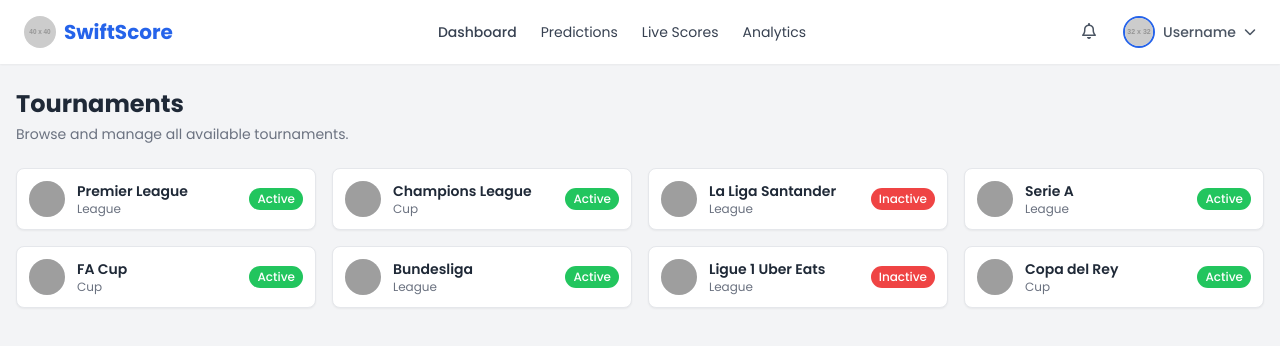
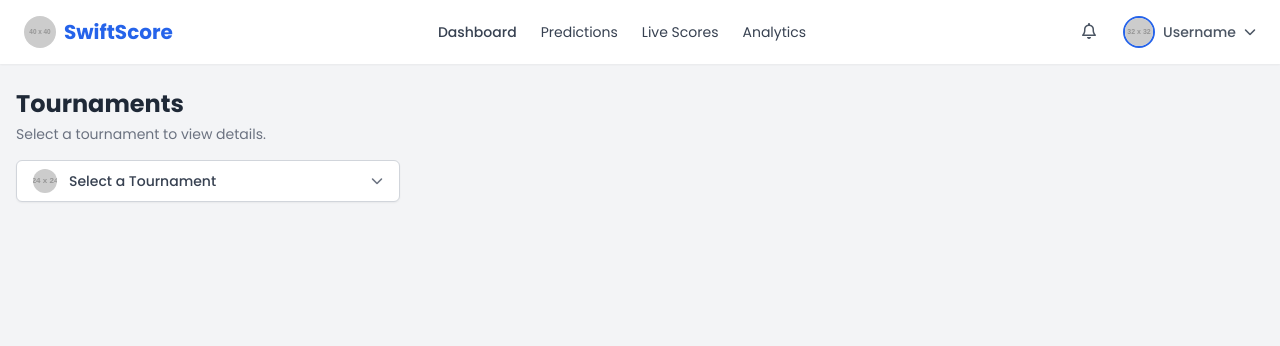
Before and after one commit to efeurhobobullish/SwiftScore, a website: page public/matches.html in a window 1280 px wide. Drawn offline with nearby package versions, Linux system fonts and the light colour scheme; grey boxes are pictures that could not be loaded; placeholder pictures from the web are drawn by us.

Commit message:
Update matches.html

```diff
--- a/public/matches.html
+++ b/public/matches.html
@@ -27,74 +27,24 @@
         }
     </script>
     <style>
-        .status-badge {
-            color: white;
-            border-radius: 9999px; /* CHANGED: For a pill shape */
-            padding: 2px 8px;
-            font-size: 0.75rem; /* CHANGED */
-            font-weight: 500; /* CHANGED */
-            white-space: nowrap;
+        /* CSS is now minimal as Tailwind handles most styling */
+        body {
+            font-family: 'Poppins', sans-serif;
         }
         .loader {
-            border: 4px solid #f3f3f3; /* CHANGED */
+            border: 3px solid #f3f3f3;
             border-radius: 50%;
-            border-top: 4px solid #2563EA; /* CHANGED */
-            width: 40px; /* CHANGED */
-            height: 40px; /* CHANGED */
+            border-top: 3px solid #2563EA;
+            width: 24px;
+            height: 24px;
             animation: spin 1s linear infinite;
-            margin: 0 auto;
         }
         @keyframes spin {
             0% { transform: rotate(0deg); }
             100% { transform: rotate(360deg); }
         }
-        body {
-            font-family: 'Poppins', sans-serif;
-            /* REMOVED: font-size: 0.8rem; Let the browser default be 1rem */
-        }
-
-        .dropdown-menu {
-            display: none;
-        }
-        .dropdown-menu.active {
-            display: block;
-        }
-
-        .tournaments-container {
-            display: grid;
-            grid-template-columns: repeat(auto-fill, minmax(240px, 1fr)); /* CHANGED: Increased min width */
-            gap: 1rem; /* CHANGED: Increased gap */
-        }
-        .tournament-item {
-            display: flex;
-            align-items: center;
-            padding: 0.75rem; /* CHANGED */
-            border-radius: 0.5rem; /* CHANGED */
-            background-color: #ffffff;
-            box-shadow: 0 1px 2px rgba(0, 0, 0, 0.05);
-            border: 1px solid #e5e7eb;
-            /* REMOVED: fixed height to be more flexible */
-            font-size: 0.875rem; /* CHANGED */
-            transition: box-shadow 0.2s ease-in-out;
-        }
-        .tournament-item:hover {
-            box-shadow: 0 4px 6px rgba(0, 0, 0, 0.1); /* CHANGED */
-        }
-        .tournament-logo {
-            width: 36px; /* CHANGED */
-            height: 36px; /* CHANGED */
-            object-fit: cover;
-            border-radius: 50%;
-            margin-right: 0.75rem; /* CHANGED */
-            background-color: #f3f4f6;
-        }
-
-        .mobile-menu {
-            display: none;
-        }
-        .mobile-menu.active {
-            display: block;
-        }
+        .dropdown-menu { display: none; }
+        .dropdown-menu.active { display: block; }
     </style>
 </head>
 <body class="bg-light">
@@ -104,19 +54,15 @@
                 <img src="https://placehold.co/40x40/2563EA/FFFFFF?text=SS" alt="SwiftScore Logo" class="h-8 w-8 rounded-full mr-2">
                 <h1 class="text-xl font-bold text-primary">SwiftScore</h1>
             </div>
-
             <nav class="hidden sm:flex items-center space-x-6">
                 <a href="#" class="text-gray-700 hover:text-primary transition-colors duration-200 text-sm font-medium">Dashboard</a>
                 <a href="#" class="text-gray-700 hover:text-primary transition-colors duration-200 text-sm">Predictions</a>
                 <a href="#" class="text-gray-700 hover:text-primary transition-colors duration-200 text-sm">Live Scores</a>
                 <a href="#" class="text-gray-700 hover:text-primary transition-colors duration-200 text-sm">Analytics</a>
             </nav>
-
             <div class="flex items-center space-x-4">
-                <button class="p-2 text-gray-600 hover:text-primary transition-colors duration-200">
-                    <i class="fa-regular fa-bell h-5 w-5"></i>
-                </button>
-                 <div class="relative group">
+                <button class="p-2 text-gray-600 hover:text-primary transition-colors duration-200"><i class="fa-regular fa-bell h-5 w-5"></i></button>
+                <div class="relative group">
                      <button id="profile-menu-button" class="flex items-center space-x-2 text-gray-600 hover:text-primary transition-colors duration-200">
                          <img src="https://placehold.co/32x32" alt="User Profile" class="h-8 w-8 rounded-full border-2 border-primary">
                          <span class="hidden sm:block text-sm font-medium">Username</span>
@@ -128,10 +74,7 @@
                          <a href="#" class="block px-4 py-2 text-sm text-red-600 hover:bg-gray-100">Sign Out</a>
                      </div>
                  </div>
-
-                <button id="mobile-menu-button" class="sm:hidden p-2 text-gray-600 hover:text-primary transition-colors duration-200">
-                    <i class="fa-solid fa-bars h-5 w-5"></i>
-                </button>
+                <button id="mobile-menu-button" class="sm:hidden p-2 text-gray-600 hover:text-primary transition-colors duration-200"><i class="fa-solid fa-bars h-5 w-5"></i></button>
             </div>
         </div>
         <div id="mobile-menu" class="mobile-menu sm:hidden bg-white shadow py-2 px-4 mt-2 border-t border-gray-100">
@@ -145,116 +88,128 @@
     </header>
 
     <main class="container mx-auto px-4 py-6">
-        <div class="mb-6">
+        <div class="mb-4">
             <h2 class="text-2xl font-bold text-gray-800">Tournaments</h2>
-            <p class="text-sm text-gray-500 mt-1">Browse and manage all available tournaments.</p>
+            <p class="text-sm text-gray-500 mt-1">Select a tournament to view details.</p>
         </div>
 
-        <div id="tournaments-container" class="tournaments-container">
-            </div>
+        <div id="tournament-selector" class="relative w-full max-w-sm">
+            <button id="dropdown-button" class="flex items-center justify-between w-full bg-white border border-gray-300 rounded-md shadow-sm px-4 py-2 text-left cursor-pointer focus:outline-none focus:ring-2 focus:ring-primary">
+                <div class="flex items-center">
+                    <img id="selected-logo" src="https://placehold.co/24x24/f0f0f0/999999?text=?" alt="Selected tournament" class="h-6 w-6 rounded-full mr-3">
+                    <span id="selected-name" class="text-sm font-medium text-gray-700">Select a Tournament</span>
+                </div>
+                <i class="fa-solid fa-chevron-down text-gray-500 text-xs"></i>
+            </button>
+
+            <div id="dropdown-menu-list" class="hidden absolute mt-1 w-full bg-white shadow-lg border rounded-md z-10 max-h-60 overflow-y-auto">
+                </div>
+        </div>
+
     </main>
 
     <script>
         document.addEventListener('DOMContentLoaded', () => {
-            const tournamentsContainer = document.getElementById('tournaments-container');
+            // Dropdown elements
+            const selector = document.getElementById('tournament-selector');
+            const button = document.getElementById('dropdown-button');
+            const menu = document.getElementById('dropdown-menu-list');
+            const selectedName = document.getElementById('selected-name');
+            const selectedLogo = document.getElementById('selected-logo');
+
+            // Header menu elements (unchanged)
             const mobileMenuButton = document.getElementById('mobile-menu-button');
             const mobileMenu = document.getElementById('mobile-menu');
             const profileMenuButton = document.getElementById('profile-menu-button');
             const profileMenu = document.getElementById('profile-menu');
 
             const showLoadingSpinner = () => {
-                tournamentsContainer.innerHTML = `
-                    <div class="col-span-full text-center p-8"> <div class="loader"></div>
-                        <p class="mt-4 text-gray-600 text-sm">Loading tournaments...</p> </div>
+                menu.innerHTML = `
+                    <div class="flex items-center justify-center p-4">
+                        <div class="loader"></div>
+                        <span class="ml-2 text-sm text-gray-500">Loading...</span>
+                    </div>
                 `;
             };
 
             const renderTournaments = (tournaments) => {
-                tournamentsContainer.innerHTML = '';
+                menu.innerHTML = ''; // Clear previous content
                 if (!tournaments || tournaments.length === 0) {
-                    tournamentsContainer.innerHTML = '<p class="text-gray-500 text-center p-8 text-sm">No tournaments found.</p>'; // CHANGED
+                    menu.innerHTML = '<div class="p-4 text-sm text-gray-500">No tournaments found.</div>';
                     return;
                 }
 
                 tournaments.forEach(tournament => {
-                    const tournamentItem = document.createElement('div');
-                    tournamentItem.className = 'tournament-item';
+                    const logoUrl = `https://ui-avatars.com/api/?name=${encodeURIComponent(tournament.name)}&background=2563EA&color=fff&size=24`;
 
-                    const logoUrl = `https://ui-avatars.com/api/?name=${encodeURIComponent(tournament.name)}&background=2563EA&color=fff&size=36`; // CHANGED size
+                    const item = document.createElement('div');
+                    item.className = 'flex items-center px-4 py-2 text-sm text-gray-800 hover:bg-light cursor-pointer';
 
-                    let statusColor = 'bg-gray-400';
-                    let statusText = 'Unknown';
-                    if (tournament.isActive) {
-                        statusColor = 'bg-green-500';
-                        statusText = 'Active';
-                    } else {
-                         statusColor = 'bg-red-500';
-                         statusText = 'Inactive';
-                    }
+                    item.innerHTML = `
+                        <img src="${logoUrl}" alt="${tournament.name}" class="h-6 w-6 rounded-full mr-3">
+                        <span>${tournament.name}</span>
+                        <span class="ml-auto text-xs font-semibold ${tournament.isActive ? 'text-green-600' : 'text-red-600'}">
+                            ${tournament.isActive ? 'Active' : 'Inactive'}
+                        </span>
+                    `;
 
-                    tournamentItem.innerHTML = `
-                        <div class="flex items-center flex-grow min-w-0"> <img src="${logoUrl}" alt="${tournament.name} Logo" class="tournament-logo">
-                            <div class="min-w-0 flex-1">
-                                <h3 class="font-semibold text-gray-800 truncate text-sm">${tournament.name}</h3>
-                                <p class="text-gray-500 truncate text-xs">${tournament.type || 'N/A'}</p>
-                            </div>
-                        </div>
-                        <div class="flex items-center ml-2"> <span class="status-badge ${statusColor}">${statusText}</span>
-                        </div>
-                    `;
-                    tournamentsContainer.appendChild(tournamentItem);
+                    // Add click event to each item
+                    item.addEventListener('click', () => {
+                        selectedName.textContent = tournament.name;
+                        selectedLogo.src = logoUrl;
+                        menu.classList.add('hidden'); // Hide menu on selection
+                    });
+
+                    menu.appendChild(item);
                 });
             };
 
             const fetchTournaments = async () => {
                 showLoadingSpinner();
                 try {
-                    // This is a mock response for demonstration.
-                    // Replace with your actual API call.
+                    // Mock API call
                     await new Promise(resolve => setTimeout(resolve, 1500));
                     const mockData = {
                         tournaments: [
-                            { name: "Premier League", type: "League", isActive: true },
-                            { name: "Champions League", type: "Cup", isActive: true },
-                            { name: "La Liga Santander", type: "League", isActive: false },
-                            { name: "Serie A", type: "League", isActive: true },
-                            { name: "FA Cup", type: "Cup", isActive: true },
-                            { name: "Bundesliga", type: "League", isActive: true },
-                            { name: "Ligue 1 Uber Eats", type: "League", isActive: false },
-                            { name: "Copa del Rey", type: "Cup", isActive: true },
+                            { name: "Premier League", type: "League", isActive: true }, { name: "Champions League", type: "Cup", isActive: true }, { name: "La Liga Santander", type: "League", isActive: false }, { name: "Serie A", type: "League", isActive: true }, { name: "FA Cup", type: "Cup", isActive: true }, { name: "Bundesliga", type: "League", isActive: true }, { name: "Ligue 1 Uber Eats", type: "League", isActive: false }, { name: "Copa del Rey", type: "Cup", isActive: true },
                         ]
                     };
-
-                    if (mockData && mockData.tournaments) {
-                        renderTournaments(mockData.tournaments);
-                    } else {
-                        throw new Error("Invalid data format received from server.");
-                    }
-
+                    renderTournaments(mockData.tournaments);
                 } catch (error) {
                     console.error("Fetch tournaments error:", error);
-                    tournamentsContainer.innerHTML = `<p class="text-red-500 text-center p-8 text-sm">Error: ${error.message}</p>`; // CHANGED
+                    menu.innerHTML = `<div class="p-4 text-sm text-red-500">Error: ${error.message}</div>`;
                 }
             };
 
-            // Initial fetch
-            fetchTournaments();
+            // --- Event Listeners ---
 
-            // Event Listeners
-            mobileMenuButton.addEventListener('click', () => {
-                mobileMenu.classList.toggle('active');
+            // Toggle dropdown menu
+            button.addEventListener('click', (event) => {
+                event.stopPropagation();
+                menu.classList.toggle('hidden');
             });
 
+            // Close dropdown if clicked outside
+            document.addEventListener('click', (event) => {
+                if (!selector.contains(event.target)) {
+                    menu.classList.add('hidden');
+                }
+            });
+
+            // Unchanged header menu listeners
+            mobileMenuButton.addEventListener('click', () => mobileMenu.classList.toggle('active'));
             profileMenuButton.addEventListener('click', (event) => {
                 event.stopPropagation();
                 profileMenu.classList.toggle('active');
             });
-
             document.addEventListener('click', (event) => {
                 if (!profileMenu.contains(event.target) && !profileMenuButton.contains(event.target)) {
                     profileMenu.classList.remove('active');
                 }
             });
+
+            // Initial fetch
+            fetchTournaments();
         });
     </script>
 </body>
```
